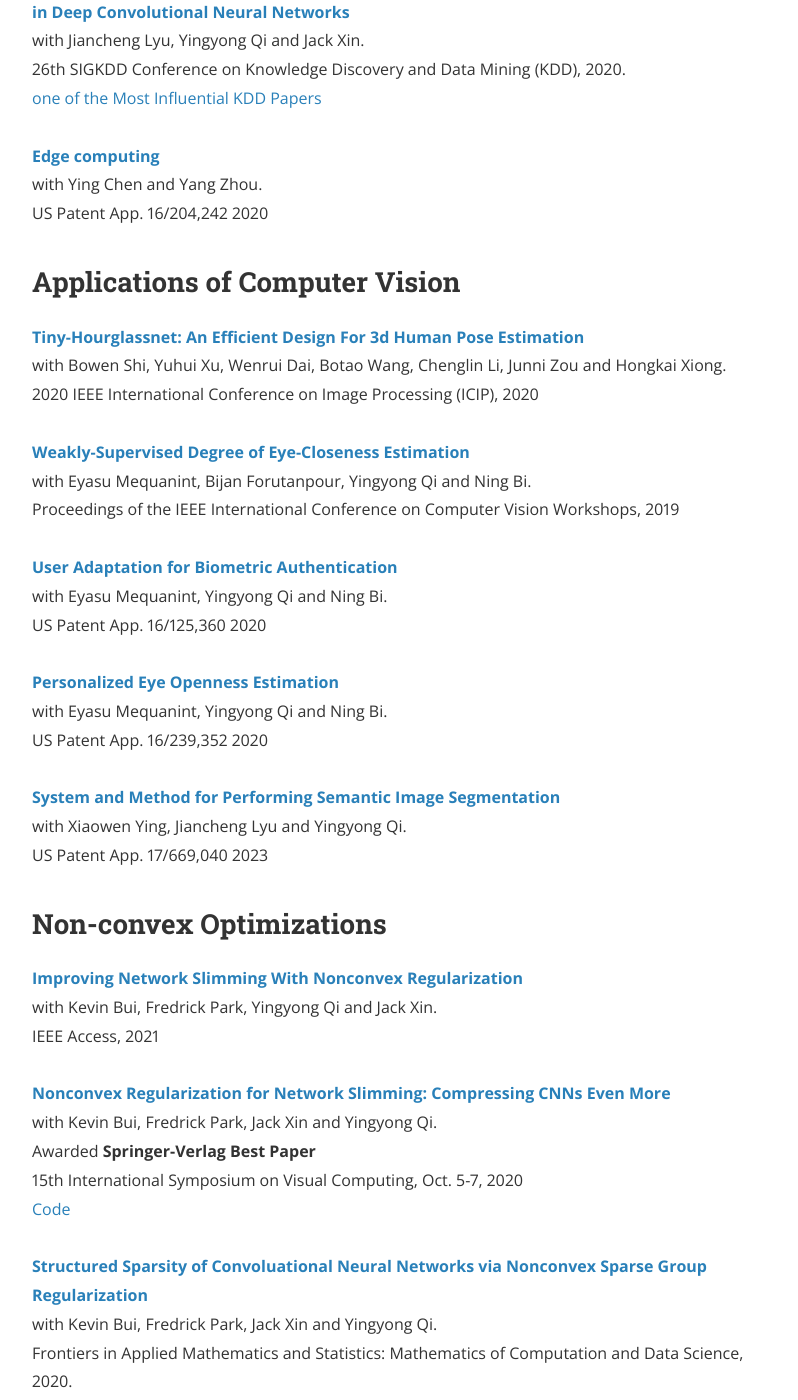
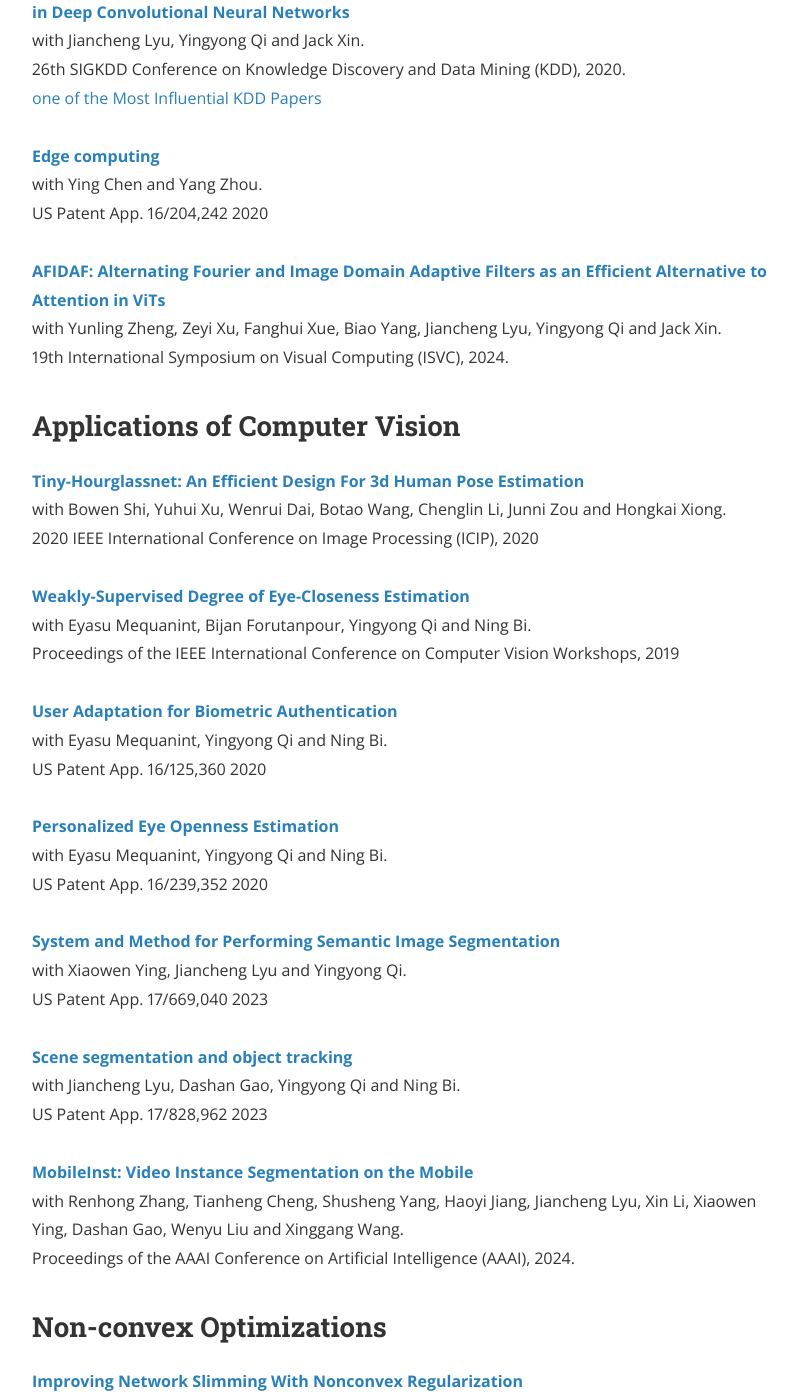
Before and after one commit to zsivine/zsivine.github.io, a Jekyll site: the page built from research.html, in a window 1280 px wide and 1400 px high, scrolled down 1814 px. Shown: the whole window, without its empty margins (240-1038 px from the left). Built offline with Jekyll 4.4.1, drawn with Linux system fonts in a browser that asks for light colours; nearby versions of some CDN libraries; comment, search, counter and statistics services are not loaded; a style sheet for code colours, icons or effects is not loaded.

Commit message:
update website -- 10/04/24

```diff
--- a/research.html
+++ b/research.html
@@ -95,12 +95,17 @@ permalink: /research/
     <a href="https://www.paperdigest.org/2021/05/most-influential-kdd-papers-2021-05/">
         one of the Most Influential KDD Papers</a><br>
 
-
 <br>
 <strong><a href="https://patents.google.com/patent/US20200175334A1/en">
     Edge computing</a></strong>
 <br>with Ying Chen and Yang Zhou. <br>
     US Patent App. 16/204,242   2020<br>
+
+<br>
+<strong><a href="https://arxiv.org/abs/2407.12217">
+    AFIDAF: Alternating Fourier and Image Domain Adaptive Filters as an Efficient Alternative to Attention in ViTs</a></strong>
+<br>with Yunling Zheng, Zeyi Xu, Fanghui Xue, Biao Yang, Jiancheng Lyu, Yingyong Qi and Jack Xin. <br>
+    19th International Symposium on Visual Computing (ISVC), 2024. <br>
 
 
 
@@ -136,6 +141,17 @@ permalink: /research/
 <br>with Xiaowen Ying, Jiancheng Lyu and Yingyong Qi. <br>
     US Patent App. 17/669,040   2023<br>
 
+<br>
+<strong><a href="https://patents.google.com/patent/US20230306600A1/en">
+    Scene segmentation and object tracking</a></strong>
+<br>with Jiancheng Lyu, Dashan Gao, Yingyong Qi and Ning Bi. <br>
+    US Patent App. 17/828,962   2023<br>
+
+<br>
+<strong><a href="https://ojs.aaai.org/index.php/AAAI/article/view/28555">
+    MobileInst: Video Instance Segmentation on the Mobile</a></strong>
+<br>with Renhong Zhang, Tianheng Cheng, Shusheng Yang, Haoyi Jiang, Jiancheng Lyu, Xin Li, Xiaowen Ying, Dashan Gao, Wenyu Liu and Xinggang Wang. <br>
+    Proceedings of the AAAI Conference on Artificial Intelligence (AAAI), 2024. <br>
 
 
 <br>
```
Also changed, not shown: about.md (+1 -6 lines).
